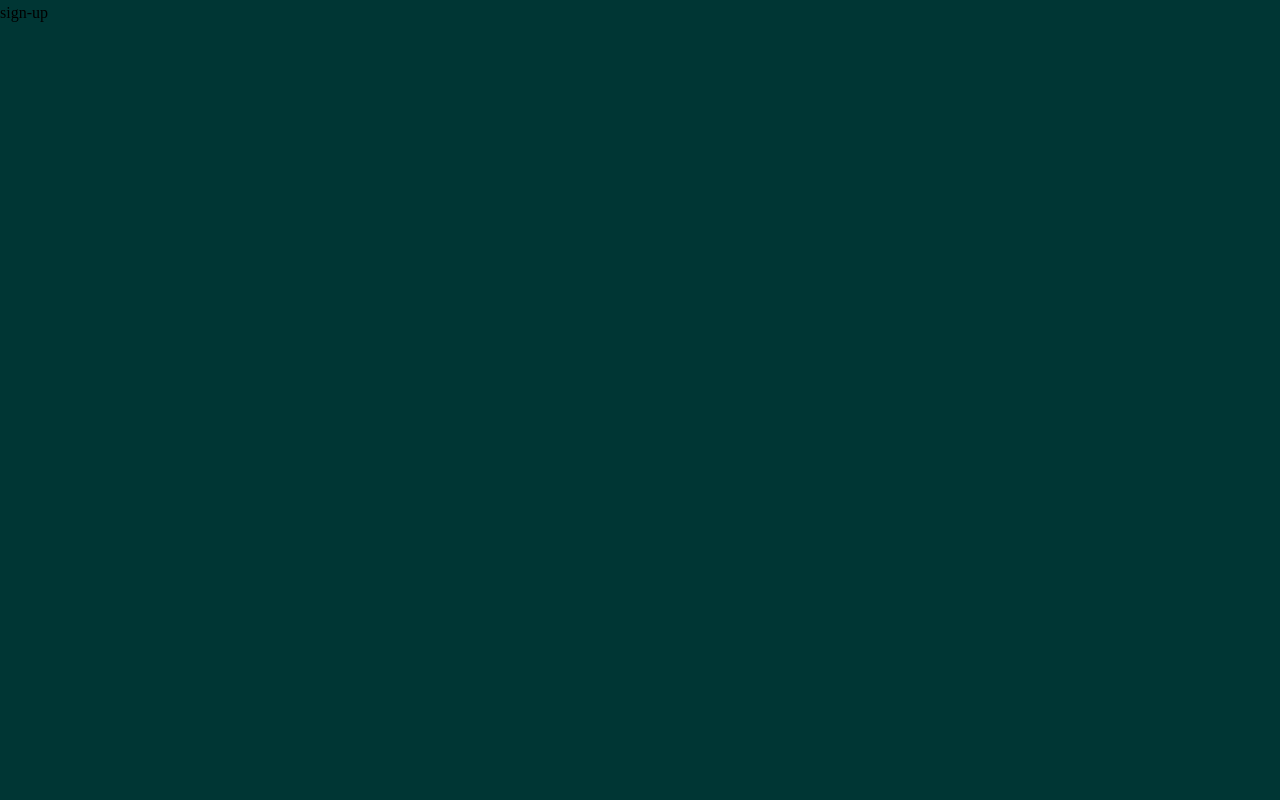
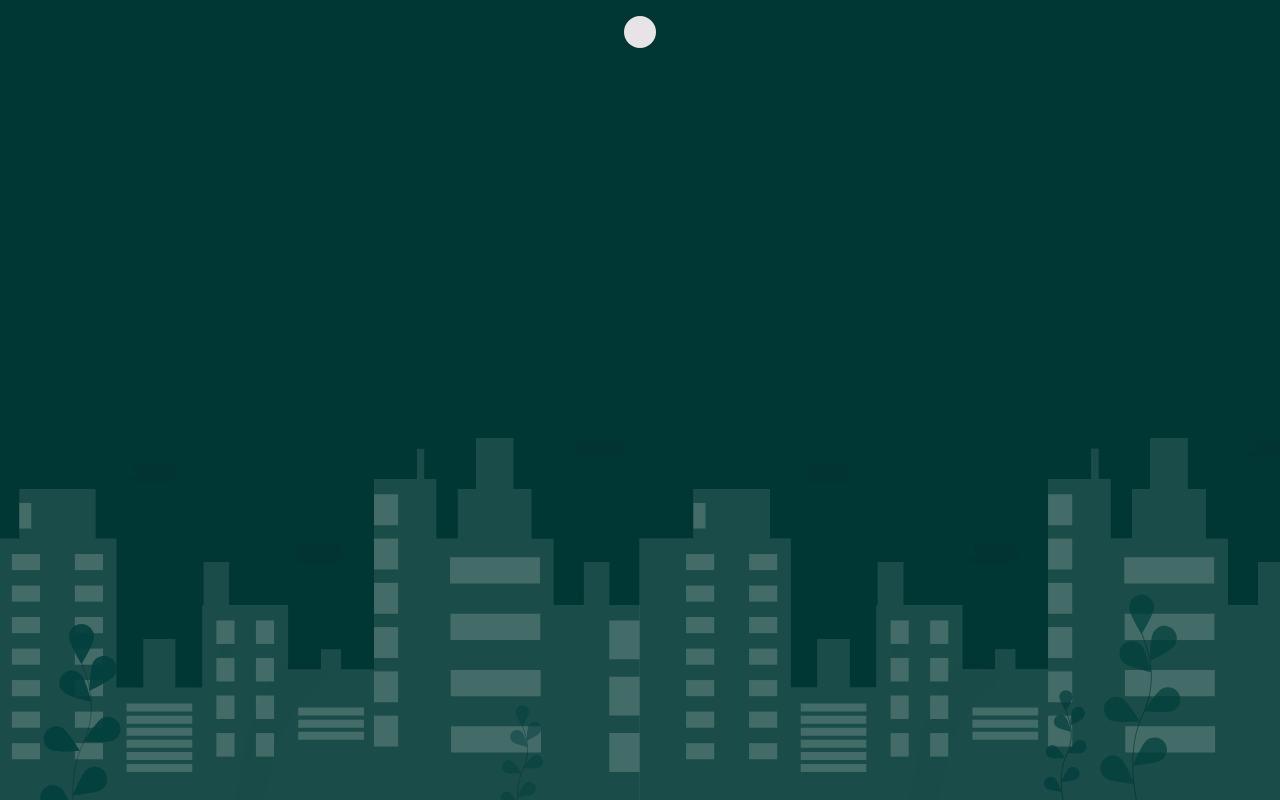
Before and after one commit to ParkingLotDevOps/Automated-Parking-Lot, a React (Create React App) app in the folder web-frontend/: page /sign-up in a window 1280 px wide. Built offline with nearby package versions, Linux system fonts and the light colour scheme.

Commit message:
added sign container

```diff
--- /dev/null
+++ b/web-frontend/src/components/SignContainer/SignContainer.js
@@ -0,0 +1,18 @@
+import React from 'react';
+import Background from 'assets/background.svg';
+import styles from './SignContainer.module.css';
+
+export default function SignContainer({ children }) {
+  return (
+    <>
+      <form className={styles.container}>
+        {children}
+      </form>
+      <img
+        src={Background}
+        className={styles.bg}
+        draggable="false"
+      />
+    </>
+  );
+};
--- a/web-frontend/src/components/SignIn/SignIn.js
+++ b/web-frontend/src/components/SignIn/SignIn.js
@@ -1,12 +1,10 @@
 import React from 'react';
-import styles from './SignIn.module.css';
-import Background from 'assets/background.svg';
 import { TextField } from '@mui/material';
+import { SignContainer } from 'components';
 
 export default function SignIn() {
   return (
-    <>
-      <form className={styles.container}>
+    <SignContainer>
       <TextField
         label="Username or email address"
         variant="standard"
@@ -17,8 +15,6 @@ export default function SignIn() {
         type="password"
         variant="standard"
       />
-      </form>
-      <img src={Background} className={styles.bg} draggable="false" />
-    </>
+    </SignContainer>
   );
 };
--- a/web-frontend/src/components/SignUp/SignUp.js
+++ b/web-frontend/src/components/SignUp/SignUp.js
@@ -1,9 +1,9 @@
 import React from 'react';
+import { SignContainer } from 'components';
 
 export default function SignUp() {
   return (
-    <>
-      sign-up
-    </>
+    <SignContainer>
+    </SignContainer>
   );
 };
--- a/web-frontend/src/components/index.js
+++ b/web-frontend/src/components/index.js
@@ -1,11 +1,13 @@
 import BaseButton from './BaseButton/BaseButton';
 import SignIn from './SignIn/SignIn';
 import SignUp from './SignUp/SignUp';
+import SignContainer from './SignContainer/SignContainer';
 import App from './App/App';
 
 export {
   BaseButton,
   SignIn,
   SignUp,
+  SignContainer,
   App
 };
```
Also changed, not shown: web-frontend/src/components/SignContainer/SignContainer.module.css (renamed from web-frontend/src/components/SignIn/SignIn.module.css). Lines whose indentation alone changed are shown as unchanged.
